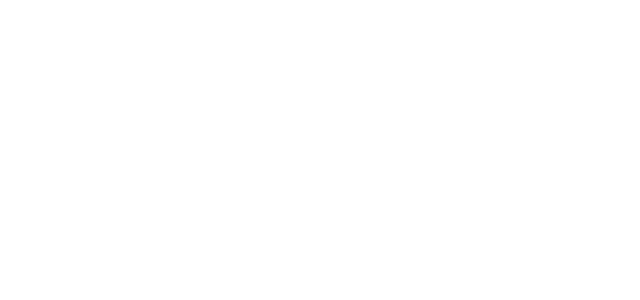
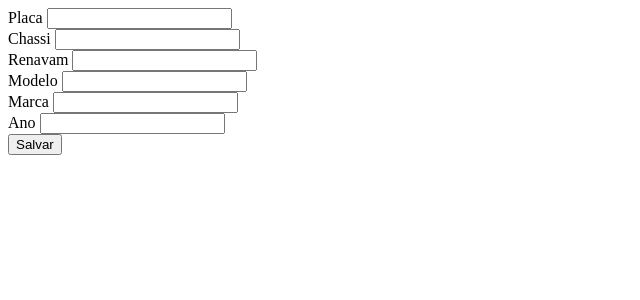
Before and after one commit to Gabriel-Saint/teste-tecnico, an Angular app in the folder web/: page /novo in a window 1280 px wide. Before the commit this address led to /. Shown: the top 300 px of the page, without its empty margins (0-640 px from the left). Built offline with nearby package versions, Linux system fonts and the light colour scheme.

Commit message:
feat: formulario de cadastro de veiculos

```diff
--- a/web/src/app/app.routes.ts
+++ b/web/src/app/app.routes.ts
@@ -5,5 +5,10 @@
     path: '',
     loadComponent: () =>
       import('./veiculos/veiculo-lista/veiculo-lista').then(m => m.VeiculoLista)
+  },
+  {
+    path: 'novo',
+    loadComponent: () =>
+      import('./veiculos/veiculo-form/veiculo-form').then(m => m.VeiculoForm)
   }
 ];
--- /dev/null
+++ b/web/src/app/veiculos/veiculo-form/veiculo-form.html
@@ -0,0 +1,48 @@
+<form [formGroup]="form" (ngSubmit)="salvar()">
+  <div>
+    <label>Placa <input formControlName="placa" /></label>
+    @if (form.controls.placa.touched && form.controls.placa.invalid) {
+      <small>Placa obrigatória, formato ABC-1234 ou ABC1D23.</small>
+    }
+  </div>
+
+  <div>
+    <label>Chassi <input formControlName="chassi" /></label>
+    @if (form.controls.chassi.touched && form.controls.chassi.invalid) {
+      <small>Chassi obrigatório.</small>
+    }
+  </div>
+
+  <div>
+    <label>Renavam <input formControlName="renavam" /></label>
+    @if (form.controls.renavam.touched && form.controls.renavam.invalid) {
+      <small>Renavam obrigatório, 11 dígitos.</small>
+    }
+  </div>
+
+  <div>
+    <label>Modelo <input formControlName="modelo" /></label>
+    @if (form.controls.modelo.touched && form.controls.modelo.invalid) {
+      <small>Modelo obrigatório.</small>
+    }
+  </div>
+
+  <div>
+    <label>Marca <input formControlName="marca" /></label>
+    @if (form.controls.marca.touched && form.controls.marca.invalid) {
+      <small>Marca obrigatória.</small>
+    }
+  </div>
+
+  <div>
+    <label>Ano <input type="number" formControlName="ano" /></label>
+    @if (form.controls.ano.touched && form.controls.ano.invalid) {
+      <small>Ano obrigatório, entre 1900 e 2100.</small>
+    }
+  </div>
+    @if (erro()) {
+    <p>{{ erro() }}</p>
+  }
+
+  <button type="submit">Salvar</button>
+</form>
--- /dev/null
+++ b/web/src/app/veiculos/veiculo-form/veiculo-form.ts
@@ -0,0 +1,51 @@
+import { Component, inject, signal } from '@angular/core';
+import { FormGroup, FormControl, Validators, ReactiveFormsModule } from '@angular/forms';
+import { Router } from '@angular/router';
+import { VeiculoService } from '../veiculo-service';
+import { VeiculoInput } from '../veiculo';
+
+@Component({
+  selector: 'app-veiculo-form',
+  imports: [ReactiveFormsModule],
+  templateUrl: './veiculo-form.html',
+  styleUrl: './veiculo-form.scss'
+})
+export class VeiculoForm {
+  private readonly service = inject(VeiculoService);
+  private readonly router = inject(Router);
+
+  protected readonly erro = signal<string | null>(null);
+
+  protected readonly form = new FormGroup({
+    placa: new FormControl('', {
+      nonNullable: true,
+      validators: [Validators.required, Validators.pattern(/^[A-Z]{3}-?\d{4}$|^[A-Z]{3}\d[A-Z]\d{2}$/i)]
+    }),
+    chassi: new FormControl('', {
+      nonNullable: true,
+      validators: [Validators.required]
+    }),
+    renavam: new FormControl('', {
+      nonNullable: true,
+      validators: [Validators.required, Validators.pattern(/^\d{11}$/)]
+    }),
+    modelo: new FormControl('', { nonNullable: true, validators: [Validators.required] }),
+    marca: new FormControl('', { nonNullable: true, validators: [Validators.required] }),
+    ano: new FormControl<number | null>(null, {
+      validators: [Validators.required, Validators.min(1900), Validators.max(2100)]
+    })
+  });
+
+  protected salvar(): void {
+    if (this.form.invalid) {
+      this.form.markAllAsTouched();
+      return;
+    }
+
+    this.erro.set(null);
+    this.service.criar(this.form.getRawValue() as VeiculoInput).subscribe({
+      next: () => this.router.navigate(['/']),
+      error: () => this.erro.set('Não foi possível salvar o veículo. Tente novamente.')
+    });
+  }
+}
```
Also changed, not shown: web/src/app/veiculos/veiculo-form/veiculo-form.scss (added), 2 other files (tests, documents, lock files or other folders).
